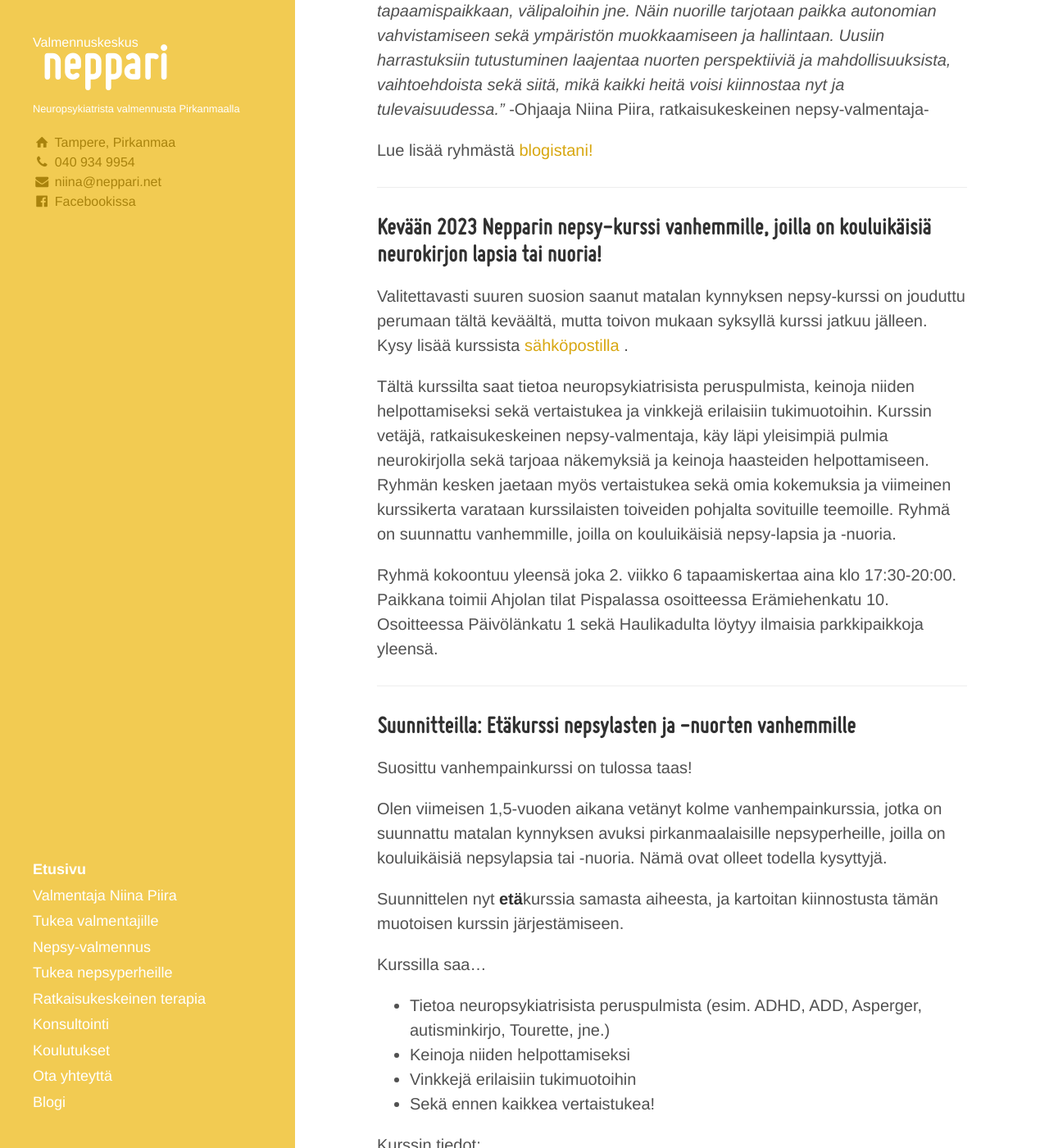
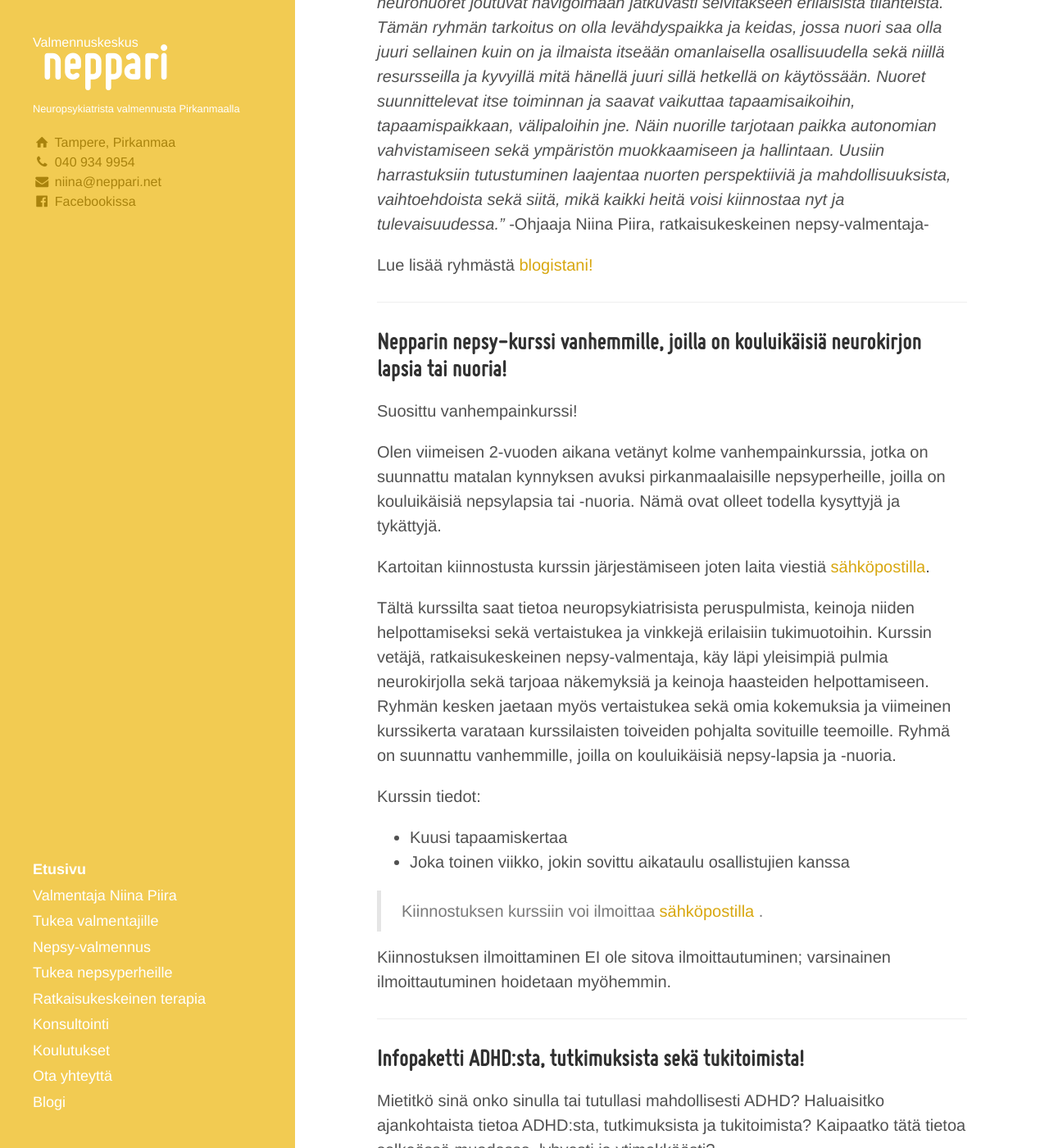
Before and after one commit to niinapiira/neppari.net, a Jekyll site: the page built from index.md, in a window 1280 px wide and 1400 px high, scrolled down 3523 px. Shown: the whole window at 82% size. Built offline with Jekyll 4.4.1, drawn with Linux system fonts in a browser that asks for light colours; some of the changed text lies outside the part shown.

Commit message:
Update index.md

```diff
--- a/index.md
+++ b/index.md
@@ -36,7 +36,9 @@
 
 ## Miten Nepparin apua saa?
 
-Nepparissa on taas tilaa uusille asiakkaille, joten voit olla suoraan yhteydessä minuun tai puhua avun tarpeesta lääkärin, sosiaalityöntekijän tai muun ammattilaisen kanssa. Kunnan palvelu- ja kuntoutusohjaaja voi neuvoa myös sinua.
+Nepparissa on taas tilaa uusille asiakkaille, joten voit olla suoraan yhteydessä minuun tai puhua avun ja kuntoutuksen tarpeesta lääkärin, sosiaalityöntekijän tai muun ammattilaisen kanssa. Kunnan palvelu- ja kuntoutusohjaaja voi neuvoa myös sinua.
+
+Nepparin palvelut kustannetaan alkuun itse, ja jos koet, että yhteistyömme on hedelmällistä, voimme hakea alun jälkeen kunnalta maksusitoumusta. Maksusitoumukset ovat harkinnanvaraisia, joten varmuutta niiden saamiseen ei ole.
 
 Laita [sähköpostia](/ota-yhteytta), niin kerron lisää! =)
 
@@ -95,40 +97,19 @@
 
 ___
 
-##  Kevään 2023 Nepparin nepsy-kurssi vanhemmille, joilla on kouluikäisiä neurokirjon lapsia tai nuoria!
+##  Nepparin nepsy-kurssi vanhemmille, joilla on kouluikäisiä neurokirjon lapsia tai nuoria!
 
-Valitettavasti suuren suosion saanut matalan kynnyksen nepsy-kurssi on jouduttu perumaan tältä keväältä, mutta toivon mukaan syksyllä kurssi jatkuu jälleen. Kysy lisää kurssista [sähköpostilla](/ota-yhteytta) .
+Suosittu vanhempainkurssi!
+
+Olen viimeisen 2-vuoden aikana vetänyt kolme vanhempainkurssia, jotka on suunnattu matalan kynnyksen avuksi pirkanmaalaisille nepsyperheille, joilla on kouluikäisiä nepsylapsia tai -nuoria. Nämä ovat olleet todella kysyttyjä ja tykättyjä.
+
+Kartoitan kiinnostusta kurssin järjestämiseen joten laita viestiä [sähköpostilla](/ota-yhteytta).
 
 Tältä kurssilta saat tietoa neuropsykiatrisista peruspulmista, keinoja niiden helpottamiseksi sekä vertaistukea ja vinkkejä erilaisiin tukimuotoihin. Kurssin vetäjä, ratkaisukeskeinen nepsy-valmentaja, käy läpi yleisimpiä pulmia neurokirjolla sekä tarjoaa näkemyksiä ja keinoja haasteiden helpottamiseen. Ryhmän kesken jaetaan myös vertaistukea sekä omia kokemuksia ja viimeinen kurssikerta varataan kurssilaisten toiveiden pohjalta sovituille teemoille. Ryhmä on suunnattu vanhemmille, joilla on kouluikäisiä nepsy-lapsia ja -nuoria.
 
-Ryhmä kokoontuu yleensä joka 2. viikko 6 tapaamiskertaa aina klo 17:30-20:00. Paikkana toimii Ahjolan tilat Pispalassa osoitteessa Erämiehenkatu 10. Osoitteessa Päivölänkatu 1 sekä Haulikadulta löytyy ilmaisia parkkipaikkoja yleensä.
-
-___
-
-## Suunnitteilla: Etäkurssi nepsylasten ja -nuorten vanhemmille
-
-Suosittu vanhempainkurssi on tulossa taas!
-
-Olen viimeisen 1,5-vuoden aikana vetänyt kolme vanhempainkurssia, jotka on suunnattu matalan kynnyksen avuksi pirkanmaalaisille nepsyperheille, joilla on kouluikäisiä nepsylapsia tai -nuoria. Nämä ovat olleet todella kysyttyjä.
-
-Suunnittelen nyt **etä**kurssia samasta aiheesta, ja kartoitan kiinnostusta tämän muotoisen kurssin järjestämiseen.
-
-Kurssilla saa…
-
-- Tietoa neuropsykiatrisista peruspulmista (esim. ADHD, ADD, Asperger, autisminkirjo, Tourette, jne.)
-- Keinoja niiden helpottamiseksi
-- Vinkkejä erilaisiin tukimuotoihin
-- Sekä ennen kaikkea vertaistukea!
-
 Kurssin tiedot:
-
-- Kuusi etätapaamista
-- Joka toinen viikko, jokin sovittu arki-ilta n.klo 17:30-20.
-
---> Aikataulu tarkennetaan osallistujien kanssa
-
-
-Hintakaan ei päätä huimaa: Koko kurssi maksaa yhteensä vain 100 euroa per osallistuva perhe.
+- Kuusi tapaamiskertaa
+- Joka toinen viikko, jokin sovittu aikataulu osallistujien kanssa
 
 > Kiinnostuksen kurssiin voi ilmoittaa [sähköpostilla](/ota-yhteytta) .
 
```
